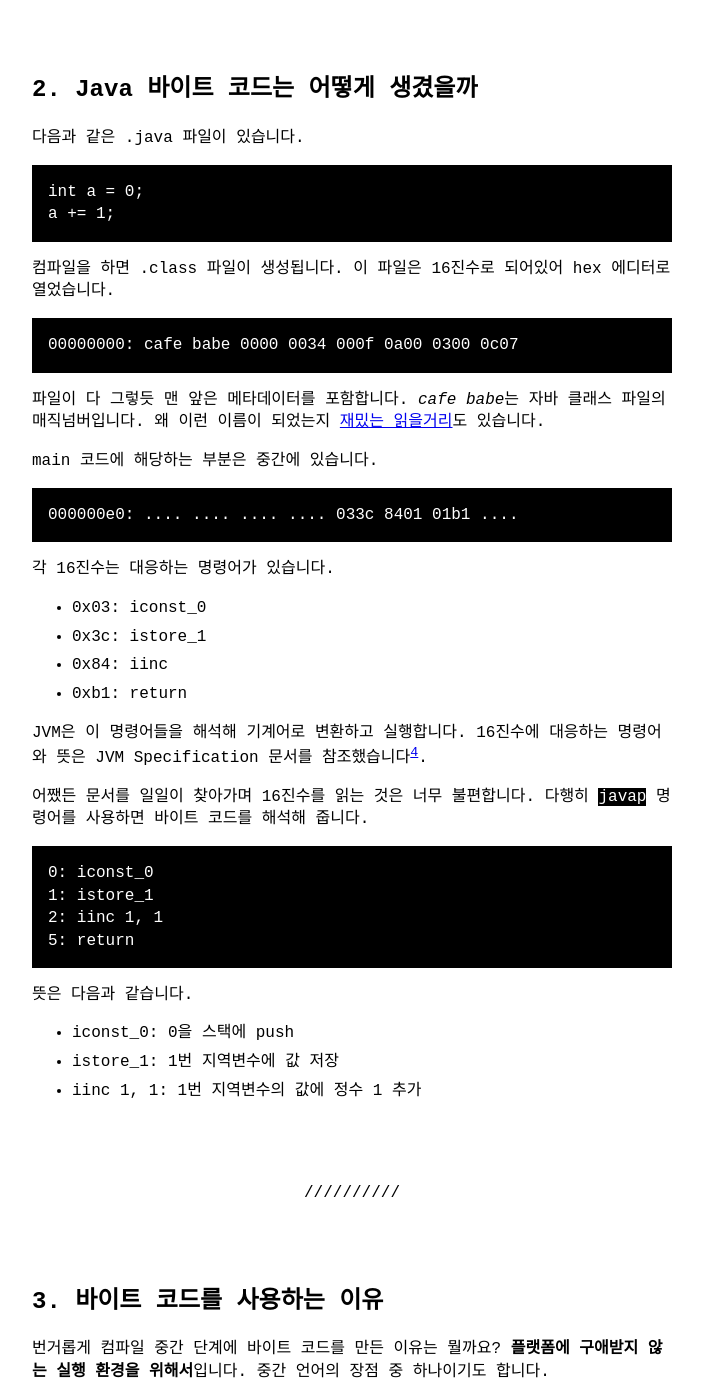
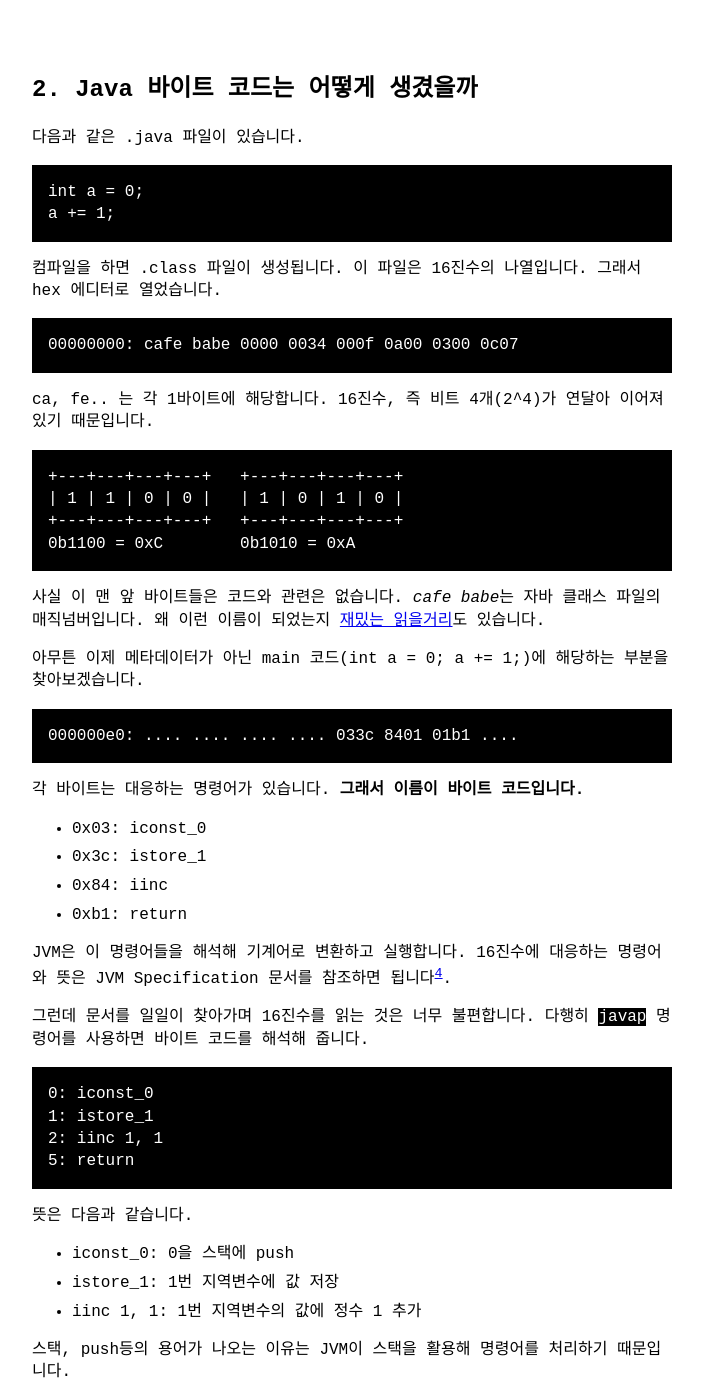
Before and after one commit to electronyoon/electronyoon.github.io, a Jekyll site: the page built from _posts/2024-11-05-자바 바이트 코드, 왜 만들었을까?.md, in a window 1280 px wide and 1400 px high, scrolled down 1062 px. Shown: the whole window, without its empty margins (288-991 px from the left). Built offline with Jekyll 4.4.1, drawn with Linux system fonts in a browser that asks for light colours; some of the changed text lies outside the part shown.

Commit message:
improve readability

````diff
--- a/_posts/2024-11-05-자바 바이트 코드, 왜 만들었을까?.md
+++ b/_posts/2024-11-05-자바 바이트 코드, 왜 만들었을까?.md
@@ -35,26 +35,35 @@ JVM 계열 언어를 다룰 때 꼭 등장하는 용어. 바이트 코드란 무
 int a = 0;
 a += 1;
 ```
-컴파일을 하면 .class 파일이 생성됩니다. 이 파일은 16진수로 되어있어 hex 에디터로 열었습니다.
+컴파일을 하면 .class 파일이 생성됩니다. 이 파일은 16진수의 나열입니다. 그래서 hex 에디터로 열었습니다.
 ```
 00000000: cafe babe 0000 0034 000f 0a00 0300 0c07
 ```
-파일이 다 그렇듯 맨 앞은 메타데이터를 포함합니다. *cafe babe*는 자바 클래스 파일의 매직넘버입니다. 왜 이런 이름이 되었는지 [재밌는 읽을거리](https://velog.io/@hyeonwoody/CAFEDEAD-CAFEBABE-사라지고-살아있는-매직넘버 "[Interesting]CAFEDEAD & CAFEBABE 사라지고 살아있는 매직넘버")도 있습니다.
 
-main 코드에 해당하는 부분은 중간에 있습니다.
+ca, fe.. 는 각 1바이트에 해당합니다. 16진수, 즉 비트 4개(2^4)가 연달아 이어져 있기 때문입니다.
+```
++---+---+---+---+   +---+---+---+---+
+| 1 | 1 | 0 | 0 |   | 1 | 0 | 1 | 0 |
++---+---+---+---+   +---+---+---+---+
+0b1100 = 0xC        0b1010 = 0xA
+```
+사실 이 맨 앞 바이트들은 코드와 관련은 없습니다. *cafe babe*는 자바 클래스 파일의 매직넘버입니다. 왜 이런 이름이 되었는지 [재밌는 읽을거리](https://velog.io/@hyeonwoody/CAFEDEAD-CAFEBABE-사라지고-살아있는-매직넘버 "[Interesting]CAFEDEAD & CAFEBABE 사라지고 살아있는 매직넘버")도 있습니다.
+
+아무튼 이제 메타데이터가 아닌 main 코드(int a = 0; a += 1;)에 해당하는 부분을 찾아보겠습니다.
 
 ```
 000000e0: .... .... .... .... 033c 8401 01b1 ....
 ```
-각 16진수는 대응하는 명령어가 있습니다.
+
+각 바이트는 대응하는 명령어가 있습니다. **그래서 이름이 바이트 코드입니다.**
 - 0x03: iconst_0
 - 0x3c: istore_1
 - 0x84: iinc
 - 0xb1: return
 
-JVM은 이 명령어들을 해석해 기계어로 변환하고 실행합니다. 16진수에 대응하는 명령어와 뜻은 JVM Specification 문서를 참조했습니다[^4].
+JVM은 이 명령어들을 해석해 기계어로 변환하고 실행합니다. 16진수에 대응하는 명령어와 뜻은 JVM Specification 문서를 참조하면 됩니다[^4].
 
-어쨌든 문서를 일일이 찾아가며 16진수를 읽는 것은 너무 불편합니다. 다행히 `javap` 명령어를 사용하면 바이트 코드를 해석해 줍니다.
+그런데 문서를 일일이 찾아가며 16진수를 읽는 것은 너무 불편합니다. 다행히 `javap` 명령어를 사용하면 바이트 코드를 해석해 줍니다.
 ```
 0: iconst_0
 1: istore_1
@@ -66,6 +75,7 @@ JVM은 이 명령어들을 해석해 기계어로 변환하고 실행합니다.
 - istore_1: 1번 지역변수에 값 저장
 - iinc 1, 1: 1번 지역변수의 값에 정수 1 추가
 
+스택, push등의 용어가 나오는 이유는 JVM이 스택을 활용해 명령어를 처리하기 때문입니다.
 
 ---
 
@@ -73,7 +83,7 @@ JVM은 이 명령어들을 해석해 기계어로 변환하고 실행합니다.
 
 번거롭게 컴파일 중간 단계에 바이트 코드를 만든 이유는 뭘까요? **플랫폼에 구애받지 않는 실행 환경을 위해서**입니다. 중간 언어의 장점 중 하나이기도 합니다.
 
-왜 중간 언어는 플랫폼 종속성을 희석시킬까요? 한 책[^1]에서 아주 좋은 예를 찾았습니다.
+왜 중간 언어는 이식성을 향상시킬까요? 한 책[^1]에서 아주 좋은 예를 찾았습니다.
 
 ![Figure 1]({{ site.baseurl }}/assets/attachments/2024-11-05/Figure 1.png)
 
@@ -81,7 +91,7 @@ JVM은 이 명령어들을 해석해 기계어로 변환하고 실행합니다.
 
 IL(중간 언어)은 컴파일 번역의 수를 s\*t에서 s+t로 줄여 *"portable"*하게 만든다는 것이 핵심입니다.
 
-Java의 창시자 James Gosling도 동일한 이유로 바이트 코드를 만든 것으로 보입니다. 다음은 Oak에 관한 발표 중 일부입니다[^5]. (Oak은 프로그래밍 언어로, Java의 전신입니다)
+Java의 창시자 James Gosling도 동일한 이유로 바이트 코드를 도입한 것으로 보입니다. 다음은 Oak에 관한 발표 중 일부입니다[^5]. (Oak은 프로그래밍 언어로, Java의 전신입니다)
 
 > "The solution we settled on was to compile to a byte coded machine independent instruction set that bears a certain resemblance to things like the UCSD Pascal P-Codes."
 
@@ -137,7 +147,7 @@ UCSD Pascal의 P-Codes의 개념과 다소 비슷하다고 하는군요.
 
 이들을 묶는 개념은 Abstract machine이며, 구현 방식에 따라 이름이 달리 지어졌다는 설명입니다.
 
-이 참고문헌은 더불어 과거의 유명한 abstract machine들을 소개합니다. Algol부터 Python까지 다양한 프로그래밍 언어들과, 중간 언어를 처리하는 특별한 마이크로프로세서들까지 폭넓은 사례를 포함합니다. 꽤 흥미로운 주제를 쉽게 적었지만, abstract machine들의 각 특장점과 변천사는 이 글의 주제를 벗어나므로 읽을거리로 남겨 두겠습니다.
+*([위 투고글](https://www.inf.ed.ac.uk/teaching/courses/lsi/diehl_abstract_machines.pdf "Abstract machines for programming language implementation")은 과거부터 현대까지 유명한 abstract machine들을 차례로 소개합니다. Algol부터 Python까지 다양한 프로그래밍 언어들과, 중간 언어를 처리하는 특별한 마이크로프로세서들까지 폭넓은 사례가 포함돼 있습니다. abstract machine의 각 특장점과 변천사는 이 글의 주제를 벗어나므로 읽을거리로 남겨 두겠습니다.)*
 
 ---
 
````
Also changed, not shown: other parts of _posts/2024-11-05-자바 바이트 코드, 왜 만들었을까?.md (+1 -1 lines).
